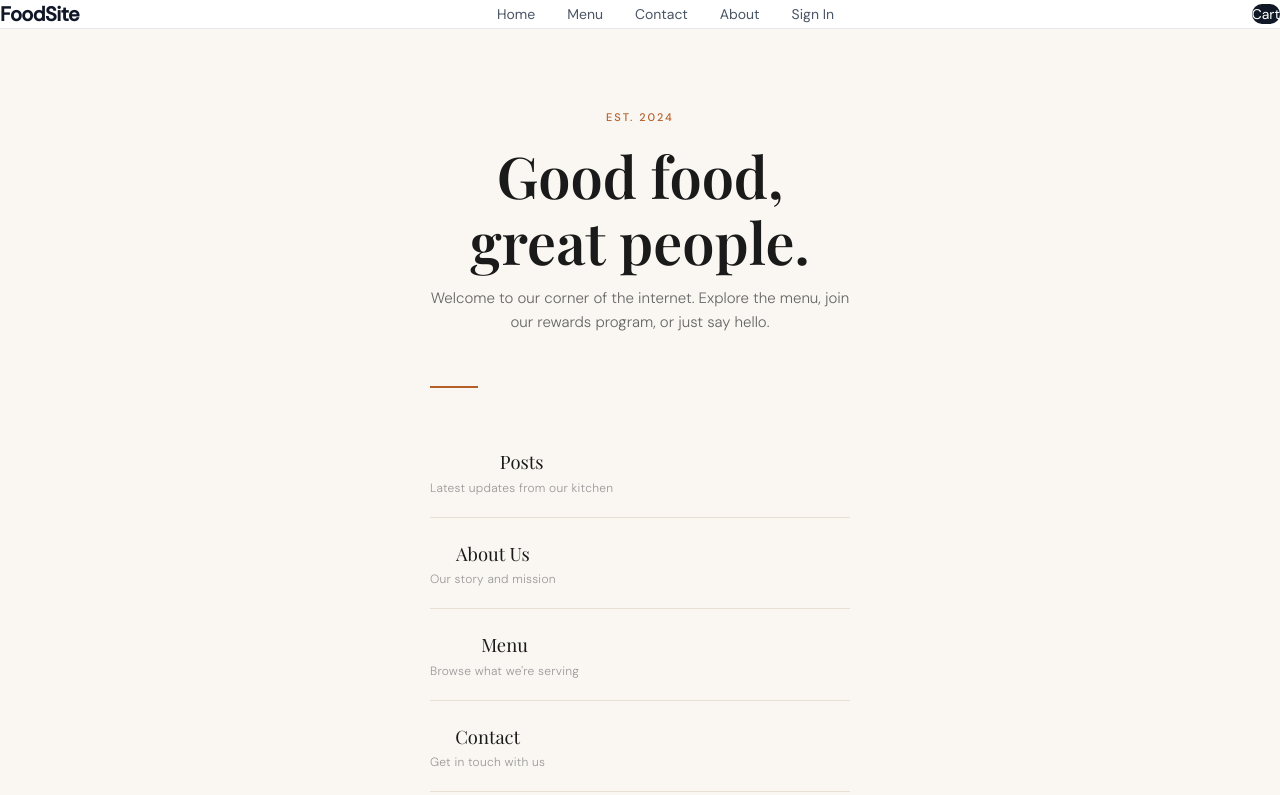
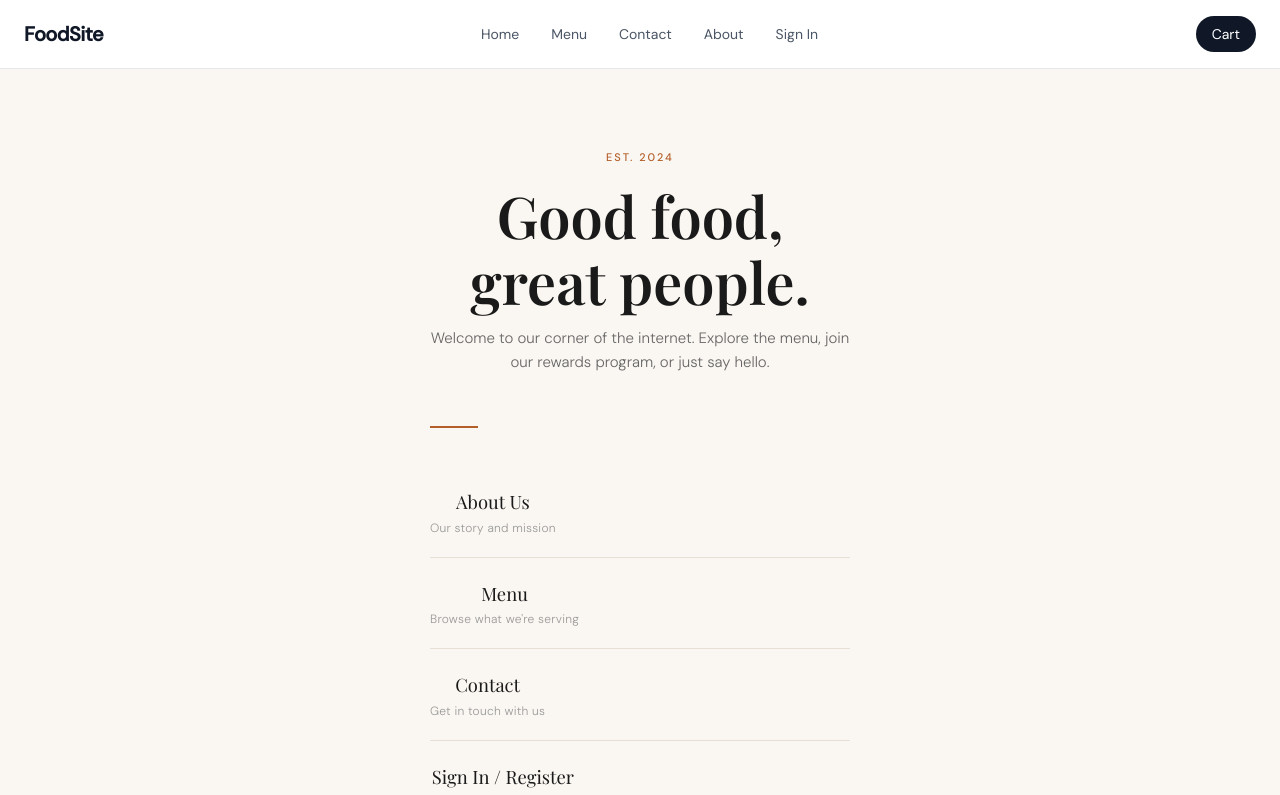
Before and after one commit to AntoineCrenshaw/food-site-example, a Next.js app: page / in a window 1280 px wide. Shown: the top 795 px of the page. Built offline with nearby package versions, Linux system fonts and the light colour scheme; no server answers.

Commit message:
Removed posts from navbar

```diff
--- a/src/app/page.tsx
+++ b/src/app/page.tsx
@@ -1,11 +1,6 @@
 import Link from "next/link";
 
 const navLinks = [
-  {
-    href: "/posts",
-    label: "Posts",
-    description: "Latest updates from our kitchen",
-  },
   { href: "/about", label: "About Us", description: "Our story and mission" },
   { href: "/menu", label: "Menu", description: "Browse what we're serving" },
   { href: "/contact", label: "Contact", description: "Get in touch with us" },
@@ -23,7 +18,7 @@
       <style>{`
         @import url('https://fonts.googleapis.com/css2?family=Playfair+Display:wght@400;600&family=DM+Sans:wght@300;400;500&display=swap');
 
-        *, *::before, *::after { box-sizing: border-box; margin: 0; padding: 0; }
+
 
         body {
           background-color: #faf7f2;
```
